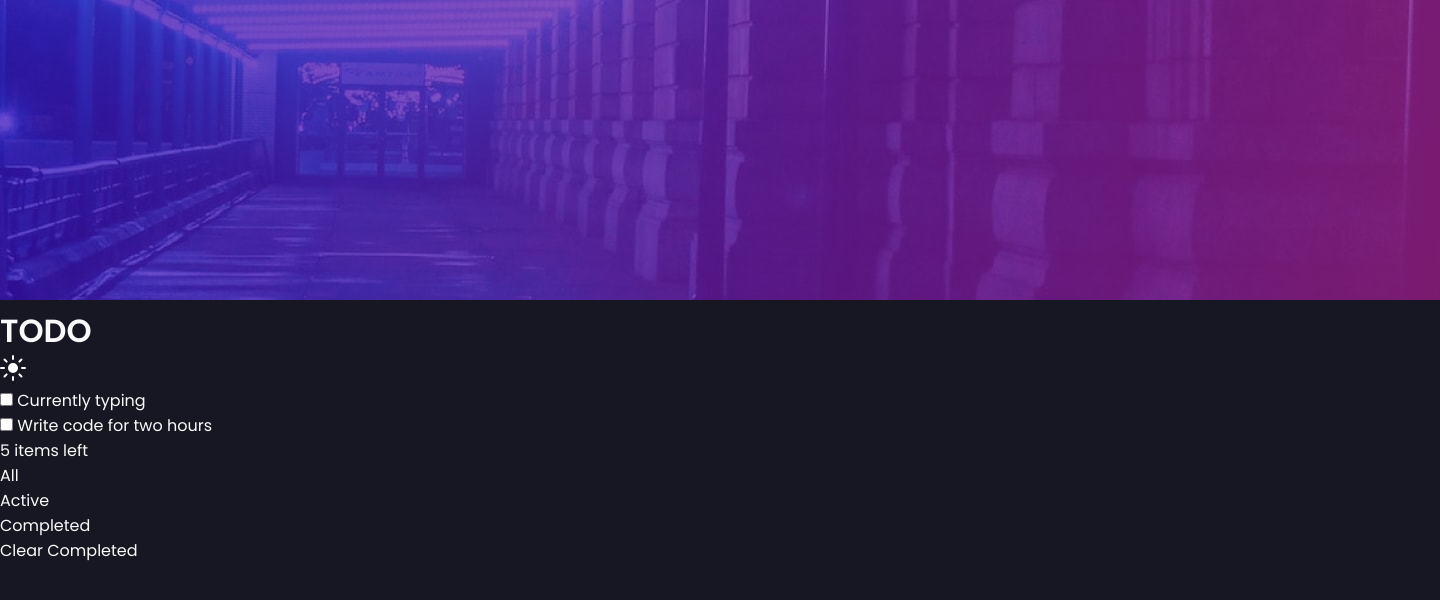
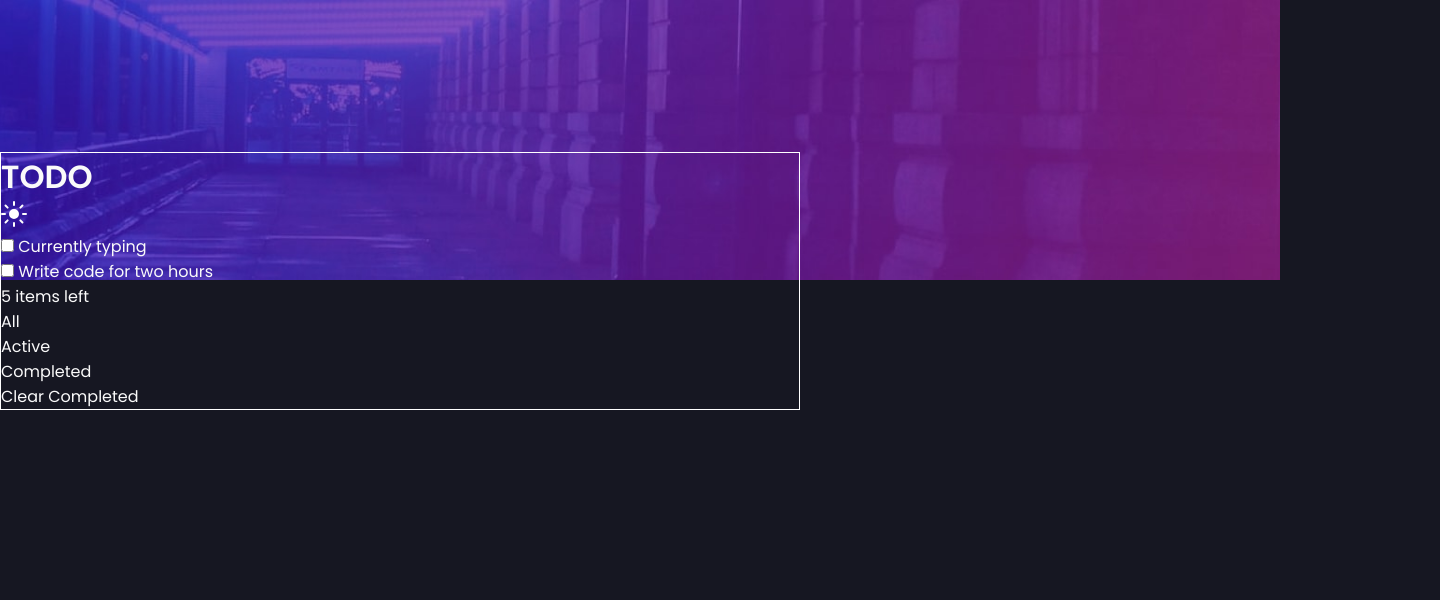
Before and after one commit to KarineBrandelli/to-do-javascript, a plain HTML site: page index.html in a window 1280 px wide. Shown: the whole page, 1440 px wide, since content can reach past the window. Drawn offline with Linux system fonts and the light colour scheme.

Commit message:
setting background image, starting style of main content

```diff
--- a/css/styles.css
+++ b/css/styles.css
@@ -10,6 +10,22 @@ body {
   width: 100vw;
   height: 100vh;
   background-color: hsl(235, 21%, 11%);
+}
+
+.header-img {
+  background: url('../assets/bg-desktop-dark.jpg');
+  background-size: cover;
+  background-repeat: no-repeat;
+  background-position: center;
+
+  max-width: 100%;
+  height: 35%;
+}
+
+.main-content {
+  border: 1px solid white;
+  max-width: 50rem;
+  margin-top: -8rem;
 }
 
 /*
--- a/index.html
+++ b/index.html
@@ -22,10 +22,10 @@
   </head>
 
   <body>
-    <header>
-      <img src="./assets/bg-desktop-dark.jpg">
-    </header>
-    <main>
+    <div
+      class="header-img">
+    </div>
+    <main class="main-content">
       <div>
         <h1>TODO</h1>
         <img src="./assets/icon-sun.svg">
```
